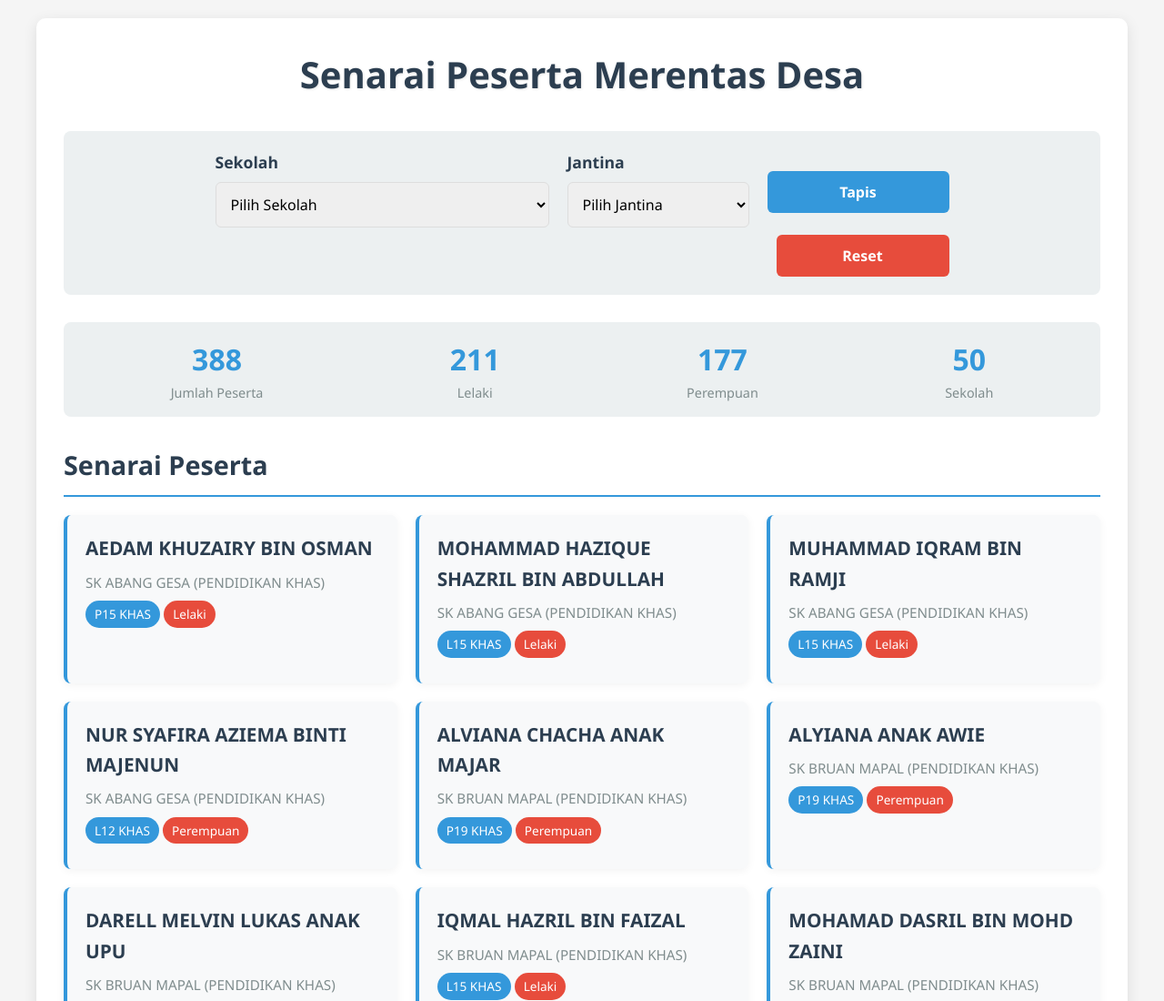
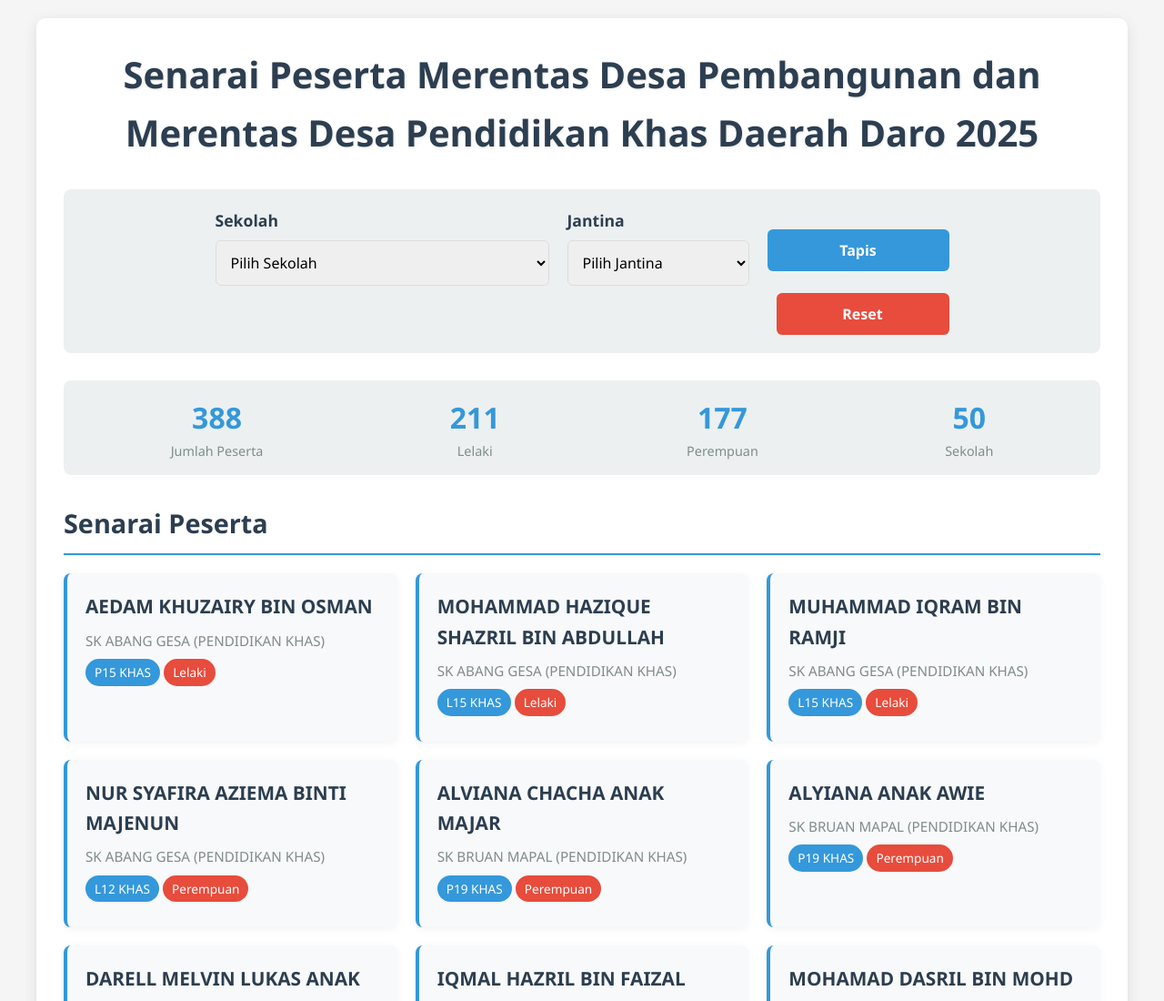
Before and after one commit to ediharianto1974/listmerentasdesa, a plain HTML site: page index.html in a window 1280 px wide. Shown: the top 1100 px of the page at 91% size. Drawn offline with Linux system fonts and the light colour scheme.

Commit message:
Update index.html

```diff
--- a/index.html
+++ b/index.html
@@ -245,7 +245,7 @@
 </head>
 <body>
     <div class="container">
-        <h1>Senarai Peserta Merentas Desa</h1>
+        <h1>Senarai Peserta Merentas Desa Pembangunan dan Merentas Desa Pendidikan Khas Daerah Daro 2025</h1>
 
         <div class="filters">
             <div class="filter-group">
```
